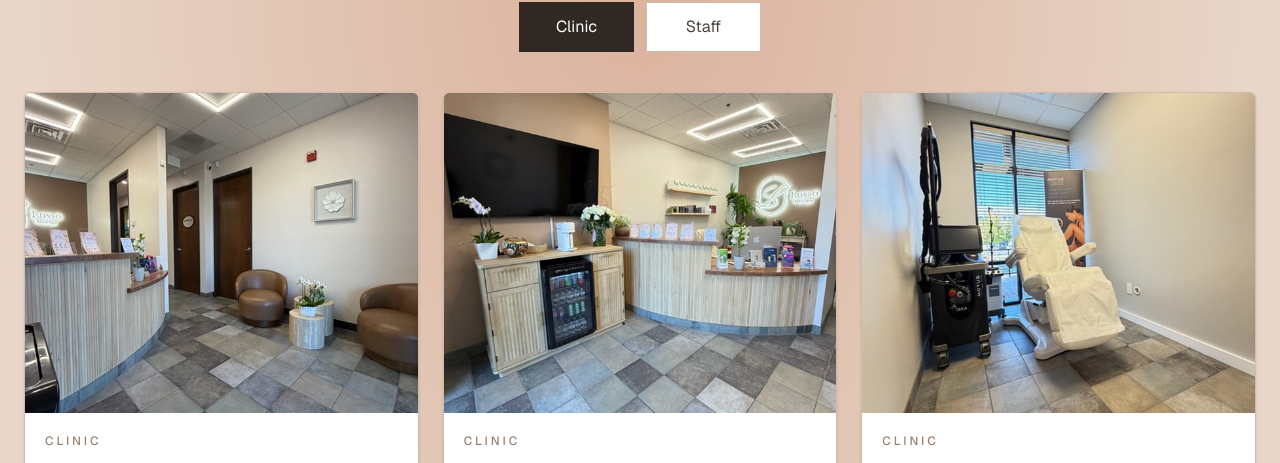
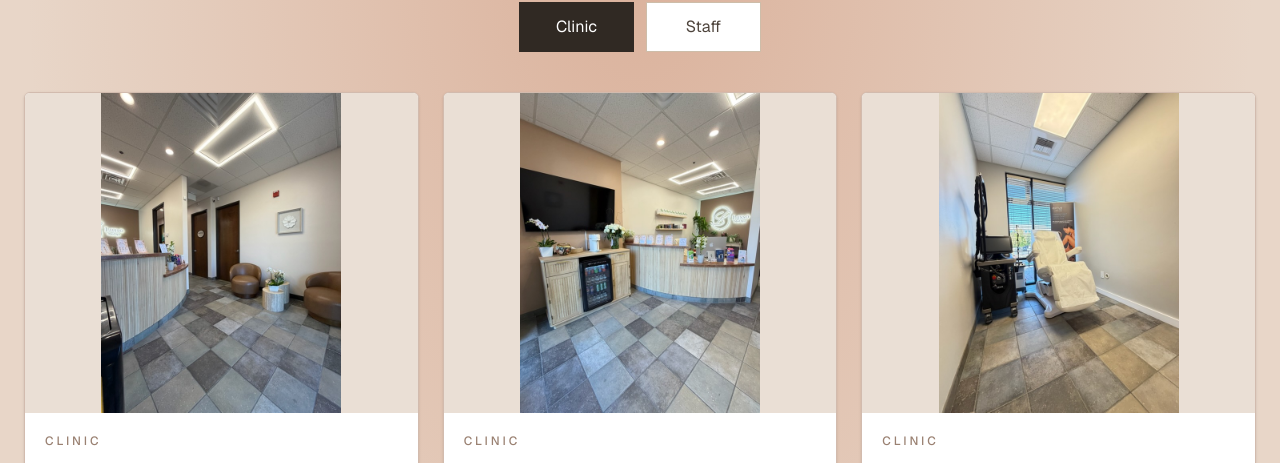
Before and after one commit to Lusso-MedSpa/Lusso-medspa, a Next.js app: page /gallery in a window 1280 px wide. Shown: the part 463-926 px from the top of the page. Built offline with nearby package versions, Linux system fonts and the light colour scheme; no server answers; a web font is replaced by a local one.

Commit message:
fix: show full gallery images without cropping

```diff
--- a/src/app/gallery/page.tsx
+++ b/src/app/gallery/page.tsx
@@ -49,13 +49,13 @@ export default function GalleryPage() {
                                     <div className="absolute -top-12 -right-12 h-48 w-48 rounded-full bg-stone-200/70 blur-3xl" />
                                 </div>
 
-                                <div className="relative h-80 overflow-hidden bg-stone-200">
+                                <div className="relative h-80 overflow-hidden bg-[#eadfd5]">
                                     <Image
                                         src={item.image}
                                         alt={item.title}
                                         fill
                                         sizes="(max-width: 768px) 100vw, 33vw"
-                                        className="object-cover transition duration-700 group-hover:scale-110 group-hover:brightness-105"
+                                        className="object-contain"
                                     />
                                     <div className="absolute inset-0 bg-gradient-to-t from-black/25 to-transparent opacity-0 transition duration-500 group-hover:opacity-100" />
                                 </div>
```
